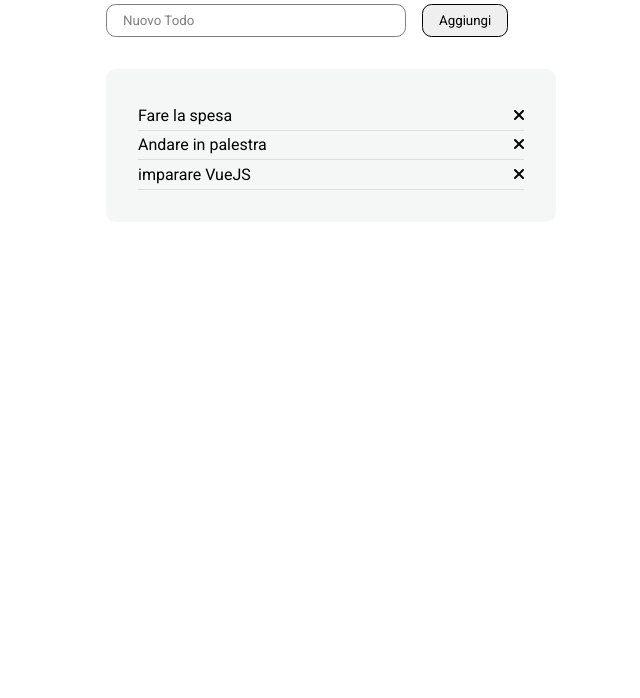
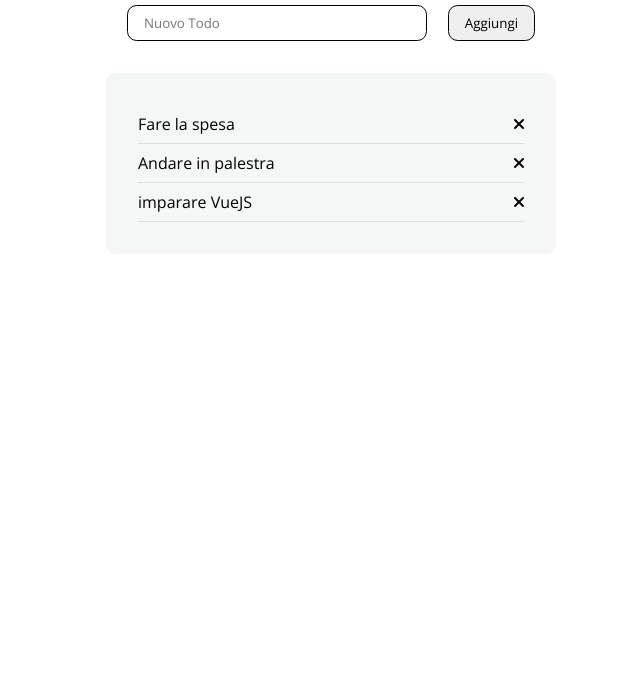
Before and after one commit to AnTosi/vue-todolist, a plain HTML site: page index.html in a window 1280 px wide. Shown: the part 102-800 px from the top of the page, without its empty margins (309-949 px from the left). Drawn offline with nearby package versions, Linux system fonts and the light colour scheme.

Commit message:
finito style

```diff
--- a/assets/css/style.css
+++ b/assets/css/style.css
@@ -2,8 +2,7 @@
     margin: 0;
     padding: 0;
     box-sizing: border-box;
-    font-family: 'Noto Sans', sans-serif;
-    font-family: 'Roboto', sans-serif;
+    font-family: 'Open Sans', sans-serif;
 }
 
 .logo img {
@@ -18,14 +17,19 @@
 .logo {
     margin-top: 1rem;
     margin-bottom: 1rem;
+    text-align: center;
+}
+
+.addTask {
+    display: flex;
+    justify-content: space-evenly;
 }
 
 .addTask input {
     width: 300px;
     border-radius: 0.6rem;
-    border: 1px solid grey;
+    border: 1px solid black;
     padding: 0.5rem 1rem;
-    margin-right: 0.75rem;
 }
 
 .addTask button {
@@ -44,18 +48,13 @@
     border-radius: 0.6rem;
 }
 
-.addTask input::placeholder {
-    color: grey;
-  }
-
-
 .error {
     color: red;
 }
 
 .item {
     display: flex;
-    padding: 0.3rem 0 0.3rem 0;
+    padding: 0.5rem 0 0.5rem 0;
     border-bottom: 1px solid #DADEE1;
 }
 
--- a/index.html
+++ b/index.html
@@ -8,7 +8,7 @@
     <link rel="stylesheet" href="https://cdnjs.cloudflare.com/ajax/libs/font-awesome/6.0.0-beta2/css/all.min.css" integrity="sha512-YWzhKL2whUzgiheMoBFwW8CKV4qpHQAEuvilg9FAn5VJUDwKZZxkJNuGM4XkWuk94WCrrwslk8yWNGmY1EduTA==" crossorigin="anonymous" referrerpolicy="no-referrer" />
     <link rel="preconnect" href="https://fonts.googleapis.com">
     <link rel="preconnect" href="https://fonts.gstatic.com" crossorigin>
-    <link href="https://fonts.googleapis.com/css2?family=Noto+Sans:wght@400;700&family=Roboto:wght@300;400&display=swap" rel="stylesheet">
+    <link href="https://fonts.googleapis.com/css2?family=Open+Sans:wght@300;400&display=swap" rel="stylesheet">
     <title>To Do List</title>
 </head>
 <body>
```
